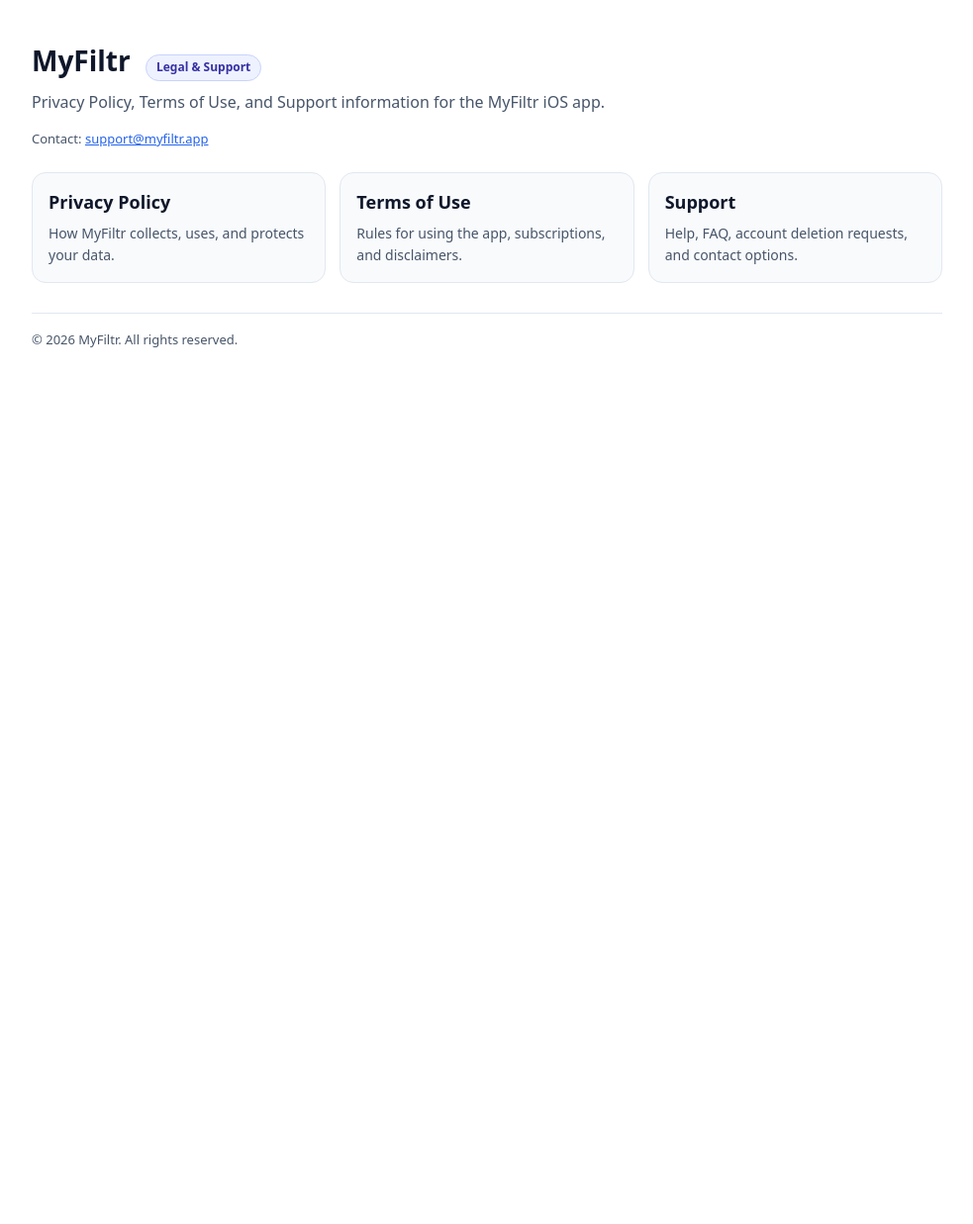
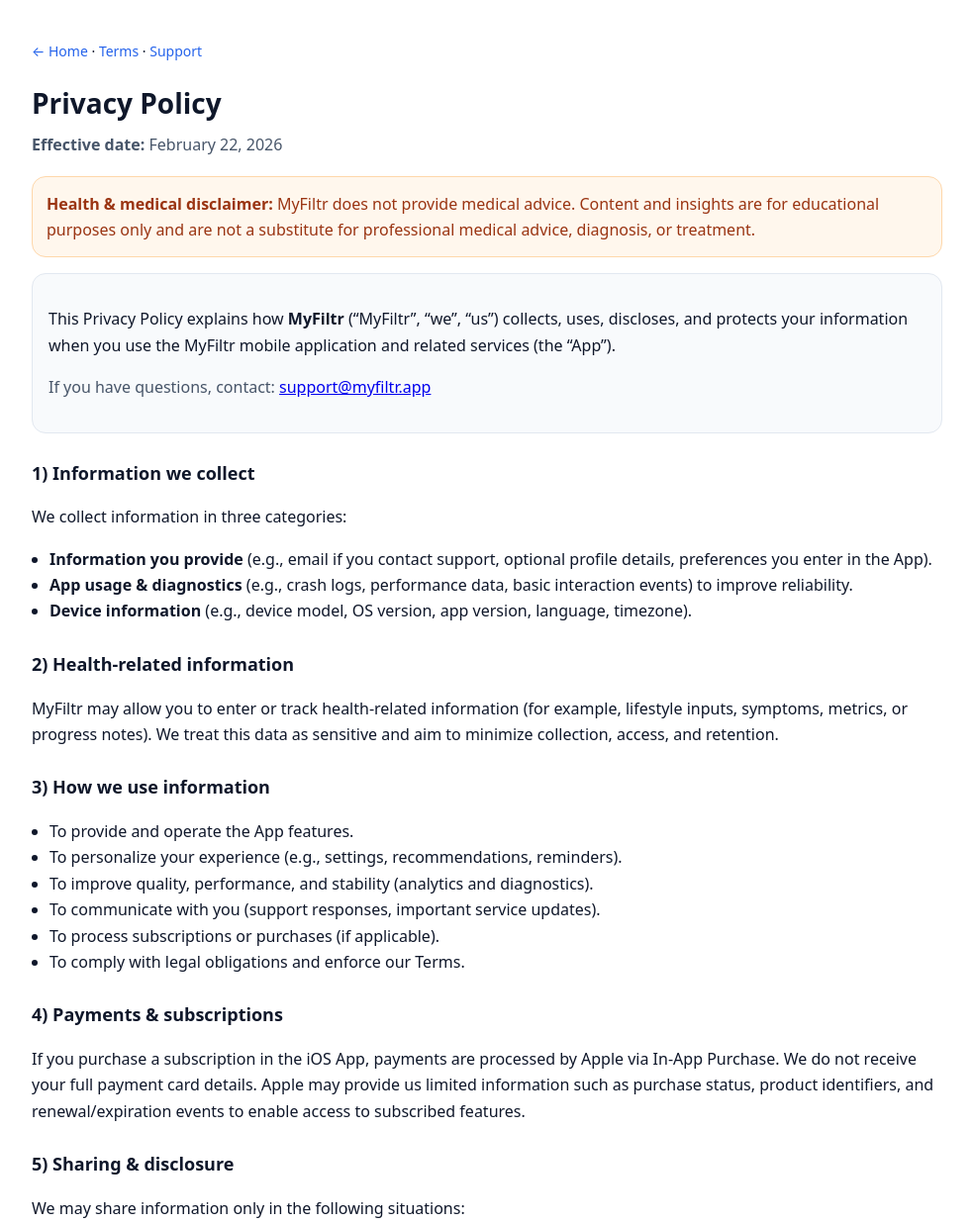
Before and after one commit to RedBackRubbish/myfiltr-legal, a plain HTML site: page privacy.html in a window 1280 px wide. Shown: the top 1237 px of the page at 99% size, without its empty margins (148-1131 px from the left). Before the commit the page ends 800 px from the top, so only its background shows below. Drawn offline with Linux system fonts and the light colour scheme.

Commit message:
Update Privacy Policy title and content

```diff
--- a/privacy.html
+++ b/privacy.html
@@ -3,55 +3,138 @@
 <head>
   <meta charset="utf-8" />
   <meta name="viewport" content="width=device-width, initial-scale=1" />
-  <title>MyFiltr — Legal & Support</title>
-  <meta name="description" content="MyFiltr app legal policies and support." />
+  <title>MyFiltr — Privacy Policy</title>
+  <meta name="description" content="MyFiltr Privacy Policy" />
   <style>
     :root{
       --bg:#ffffff; --fg:#0f172a; --muted:#475569; --card:#f8fafc; --border:#e2e8f0; --link:#2563eb;
+      --warnbg:#fff7ed; --warnfg:#9a3412; --warnbd:#fed7aa;
     }
-    body{margin:0;background:var(--bg);color:var(--fg);font:16px/1.55 system-ui,-apple-system,Segoe UI,Roboto,Helvetica,Arial;}
+    body{margin:0;background:var(--bg);color:var(--fg);font:16px/1.65 system-ui,-apple-system,Segoe UI,Roboto,Helvetica,Arial;}
     .wrap{max-width:920px;margin:0 auto;padding:40px 20px;}
-    header{margin-bottom:24px;}
-    h1{font-size:28px;margin:0 0 8px;}
-    p{margin:0 0 14px;color:var(--muted);}
-    .grid{display:grid;grid-template-columns:repeat(auto-fit,minmax(240px,1fr));gap:14px;margin-top:18px;}
-    a.card{display:block;background:var(--card);border:1px solid var(--border);border-radius:14px;padding:16px;text-decoration:none;color:inherit;}
-    a.card:hover{border-color:#cbd5e1;box-shadow:0 1px 10px rgba(15,23,42,.06);}
-    .card h2{font-size:18px;margin:0 0 6px;}
-    .card p{margin:0;color:var(--muted);font-size:14px;}
-    footer{margin-top:30px;padding-top:16px;border-top:1px solid var(--border);color:var(--muted);font-size:13px;}
-    .pill{display:inline-block;background:#eef2ff;color:#3730a3;border:1px solid #c7d2fe;border-radius:999px;padding:3px 10px;font-size:12px;margin-left:8px}
-    .small{font-size:13px;color:var(--muted)}
-    .link{color:var(--link)}
+    nav a{color:var(--link);text-decoration:none}
+    nav{margin-bottom:18px;font-size:14px}
+    h1{font-size:28px;margin:0 0 6px}
+    .meta{color:var(--muted);margin:0 0 18px}
+    h2{font-size:18px;margin:26px 0 8px}
+    p,li{color:var(--fg)}
+    ul{padding-left:18px}
+    .card{background:var(--card);border:1px solid var(--border);border-radius:14px;padding:16px}
+    .notice{background:var(--warnbg);border:1px solid var(--warnbd);color:var(--warnfg);border-radius:14px;padding:14px;margin:16px 0}
+    .muted{color:var(--muted)}
+    footer{margin-top:30px;padding-top:16px;border-top:1px solid var(--border);color:var(--muted);font-size:13px}
+    code{background:#f1f5f9;padding:2px 6px;border-radius:8px}
   </style>
 </head>
 <body>
   <div class="wrap">
-    <header>
-      <h1>MyFiltr <span class="pill">Legal & Support</span></h1>
-      <p>Privacy Policy, Terms of Use, and Support information for the MyFiltr iOS app.</p>
-      <p class="small">
-        Contact: <a class="link" href="mailto:support@myfiltr.app">support@myfiltr.app</a>
+    <nav>
+      <a href="/index.html">← Home</a> ·
+      <a href="/terms.html">Terms</a> ·
+      <a href="/support.html">Support</a>
+    </nav>
+
+    <h1>Privacy Policy</h1>
+    <p class="meta"><strong>Effective date:</strong> February 22, 2026</p>
+
+    <div class="notice">
+      <strong>Health & medical disclaimer:</strong> MyFiltr does not provide medical advice. Content and insights are for educational purposes only and are not a substitute for professional medical advice, diagnosis, or treatment.
+    </div>
+
+    <div class="card">
+      <p>
+        This Privacy Policy explains how <strong>MyFiltr</strong> (“MyFiltr”, “we”, “us”) collects, uses, discloses,
+        and protects your information when you use the MyFiltr mobile application and related services (the “App”).
       </p>
-    </header>
+      <p class="muted">
+        If you have questions, contact: <a href="mailto:support@myfiltr.app">support@myfiltr.app</a>
+      </p>
+    </div>
 
-    <section class="grid" aria-label="Pages">
-      <a class="card" href="/privacy.html">
-        <h2>Privacy Policy</h2>
-        <p>How MyFiltr collects, uses, and protects your data.</p>
-      </a>
-      <a class="card" href="/terms.html">
-        <h2>Terms of Use</h2>
-        <p>Rules for using the app, subscriptions, and disclaimers.</p>
-      </a>
-      <a class="card" href="/support.html">
-        <h2>Support</h2>
-        <p>Help, FAQ, account deletion requests, and contact options.</p>
-      </a>
-    </section>
+    <h2>1) Information we collect</h2>
+    <p>We collect information in three categories:</p>
+    <ul>
+      <li><strong>Information you provide</strong> (e.g., email if you contact support, optional profile details, preferences you enter in the App).</li>
+      <li><strong>App usage & diagnostics</strong> (e.g., crash logs, performance data, basic interaction events) to improve reliability.</li>
+      <li><strong>Device information</strong> (e.g., device model, OS version, app version, language, timezone).</li>
+    </ul>
+
+    <h2>2) Health-related information</h2>
+    <p>
+      MyFiltr may allow you to enter or track health-related information (for example, lifestyle inputs, symptoms, metrics, or progress notes).
+      We treat this data as sensitive and aim to minimize collection, access, and retention.
+    </p>
+
+    <h2>3) How we use information</h2>
+    <ul>
+      <li>To provide and operate the App features.</li>
+      <li>To personalize your experience (e.g., settings, recommendations, reminders).</li>
+      <li>To improve quality, performance, and stability (analytics and diagnostics).</li>
+      <li>To communicate with you (support responses, important service updates).</li>
+      <li>To process subscriptions or purchases (if applicable).</li>
+      <li>To comply with legal obligations and enforce our Terms.</li>
+    </ul>
+
+    <h2>4) Payments & subscriptions</h2>
+    <p>
+      If you purchase a subscription in the iOS App, payments are processed by Apple via In-App Purchase.
+      We do not receive your full payment card details. Apple may provide us limited information such as purchase status, product identifiers,
+      and renewal/expiration events to enable access to subscribed features.
+    </p>
+
+    <h2>5) Sharing & disclosure</h2>
+    <p>We may share information only in the following situations:</p>
+    <ul>
+      <li><strong>Service providers</strong> that help us operate the App (e.g., hosting, analytics, error logging), under contractual confidentiality obligations.</li>
+      <li><strong>Legal compliance</strong> if required by law, regulation, subpoena, or court order.</li>
+      <li><strong>Safety & rights</strong> to protect users, the public, and our services from fraud, abuse, or security incidents.</li>
+      <li><strong>Business changes</strong> (e.g., merger, acquisition) where user data may be transferred, subject to this policy.</li>
+    </ul>
+
+    <h2>6) Data retention</h2>
+    <p>
+      We retain information only as long as needed for the purposes described in this policy, unless a longer retention period is required by law.
+      We aim to minimize stored data and delete it when it is no longer needed.
+    </p>
+
+    <h2>7) Security</h2>
+    <p>
+      We use reasonable administrative, technical, and organizational safeguards designed to protect information from unauthorized access,
+      alteration, disclosure, or destruction. No system is 100% secure, and we cannot guarantee absolute security.
+    </p>
+
+    <h2>8) Your choices & rights</h2>
+    <ul>
+      <li><strong>Access / correction:</strong> You may request access to or correction of your information.</li>
+      <li><strong>Deletion:</strong> You may request deletion of your account and associated data (see Support page).</li>
+      <li><strong>Opt-out:</strong> Where applicable, you may opt out of certain analytics in the App settings (if provided).</li>
+    </ul>
+
+    <h2>9) Children’s privacy</h2>
+    <p>
+      MyFiltr is not intended for children under 13 (or the minimum age required in your jurisdiction).
+      We do not knowingly collect personal information from children.
+    </p>
+
+    <h2>10) International users</h2>
+    <p>
+      If you use the App outside Australia, your information may be processed in countries where our providers operate.
+      We take steps to ensure appropriate protections.
+    </p>
+
+    <h2>11) Changes to this policy</h2>
+    <p>
+      We may update this Privacy Policy from time to time. We will update the “Effective date” above and, if changes are material,
+      we may provide additional notice in the App.
+    </p>
+
+    <h2>12) Contact</h2>
+    <p>
+      Email: <a href="mailto:support@myfiltr.app">support@myfiltr.app</a>
+    </p>
 
     <footer>
-      <div>© <span id="y"></span> MyFiltr. All rights reserved.</div>
+      <div>© <span id="y"></span> MyFiltr.</div>
       <script>document.getElementById("y").textContent = new Date().getFullYear();</script>
     </footer>
   </div>
```
